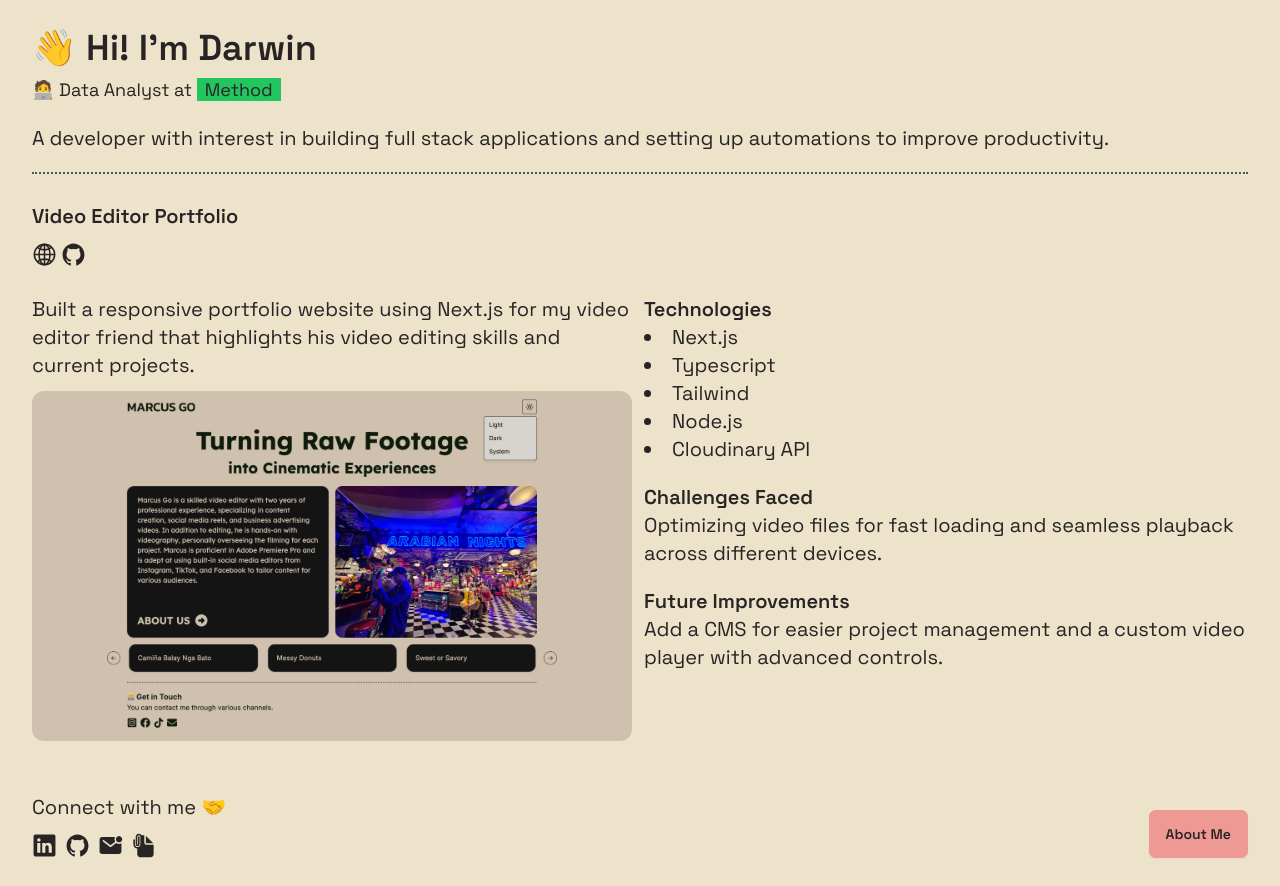
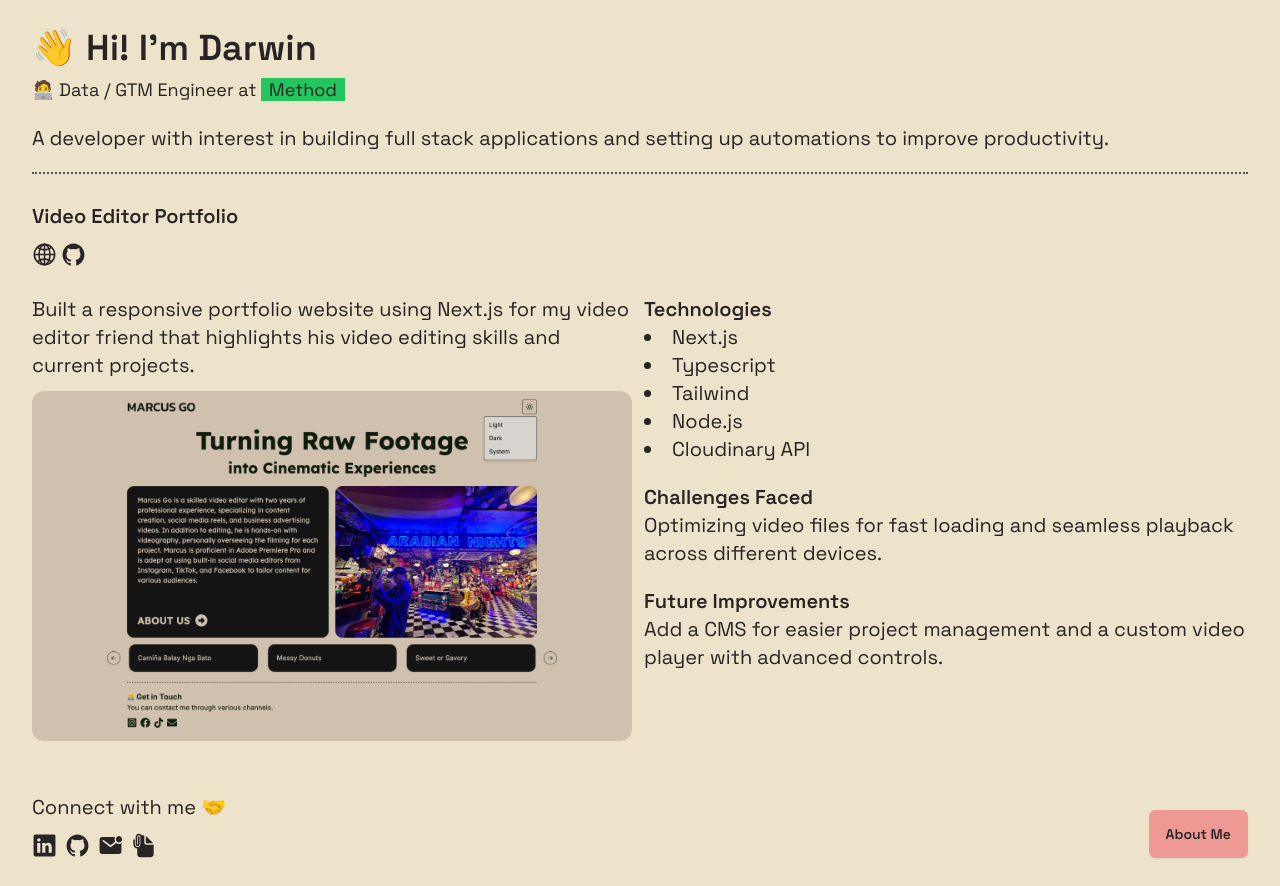
Before and after one commit to darwinvillaruel/darwin, a Next.js app: page /projects/editor-portfolio in a window 1280 px wide. Built offline with nearby package versions, Linux system fonts and the light colour scheme.

Commit message:
edit: change job title

```diff
--- a/src/app/projects/[projectId]/page.tsx
+++ b/src/app/projects/[projectId]/page.tsx
@@ -29,7 +29,7 @@ export default function ProjectDetails({
           👋 Hi! I'm Darwin
         </h1>
         <p className="lg:text-lg font-space">
-          🧑‍💻 Data Analyst at{" "}
+          🧑‍💻 Data / GTM Engineer at{" "}
           <span className="px-2 bg-green-500">
             <a href="https://methodfi.com">Method</a>
           </span>
```
Also changed, not shown: 1 other file (tests, documents, lock files or other folders).
